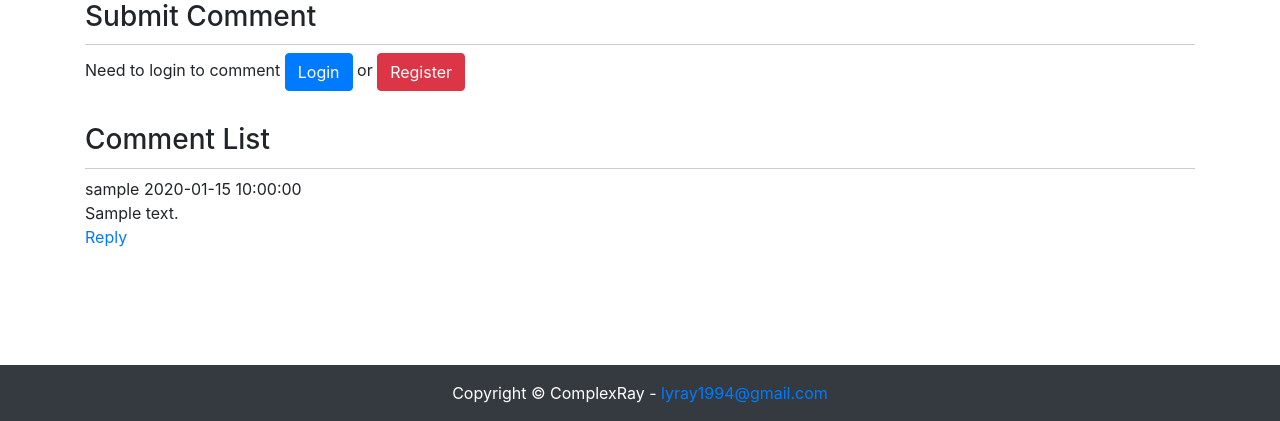
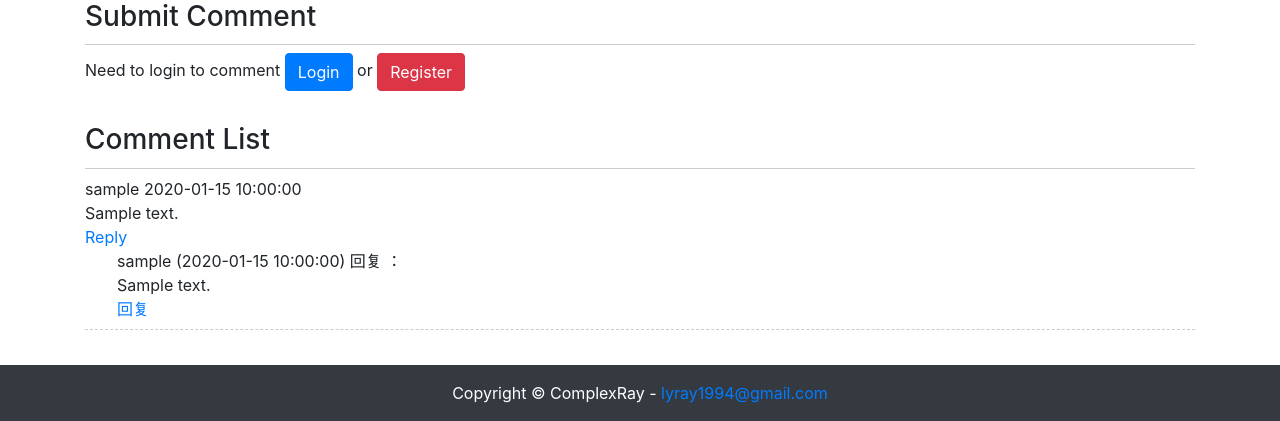
Before and after one commit to NanW3/ray_blog, a Django app: page /article/article-detail/1/ in a window 1280 px wide. Shown: the part 379-800 px from the top of the page. Run offline with Django 3.2, Linux system fonts and the light colour scheme; tables that the repository leaves empty hold one stand-in row (values such as "Sample post"); parts of the project's set-up code (start-up, migrations or seed data) failed here and were passed over; some libraries are stand-ins or nearby versions.

Commit message:
comments/fomrs.py,views.py: finish tree comment & templates/article/detail.html: finish tree comment

```diff
--- a/my_blog/article/views.py
+++ b/my_blog/article/views.py
@@ -60,8 +60,9 @@
     context['previous_article'] = ArticlePost.objects.filter(created__lt=article.created).first()
     context['article'] = article
     context['read'] = article.read_number
-    context['comments'] = comments
-    context['comment_form'] = CommentForm(initial={'content_type':article_content_type.model, 'object_id': id})
+    context['comments'] = comments.order_by('-comment_time')
+    context['comment_form'] = CommentForm(initial={'content_type':article_content_type.model, 'object_id': id, 'reply_comment_id': 0})
+    print (context['comments'])
     response = render(request, "article/detail.html", context)
     response.set_cookie("read_%s" % article.id, "true")
     return response
--- a/my_blog/comments/forms.py
+++ b/my_blog/comments/forms.py
@@ -2,12 +2,14 @@
 from django.contrib.contenttypes.models import ContentType
 from django.db.models import ObjectDoesNotExist
 from ckeditor.widgets import CKEditorWidget
+from .models import Comment
 
 class CommentForm(forms.Form):
     content_type = forms.CharField(widget=forms.HiddenInput)
     object_id = forms.IntegerField(widget=forms.HiddenInput)
     text = forms.CharField(widget=CKEditorWidget(config_name='comment_ckeditor'), error_messages={'required': 'Comment cannot be empty'})
 
+    reply_comment_id = forms.IntegerField(widget=forms.HiddenInput(attrs={'id': 'reply_comment_id'}))
     def __init__(self, *args, **kwargs):
         if 'user' in kwargs:
             self.user = kwargs.pop('user')
@@ -28,3 +30,15 @@
         except ObjectDoesNotExist:
             raise forms.ValidationError('Comment object does not exist')
         return self.cleaned_data
+
+    def clean_reply_comment_id(self):
+        reply_comment_id = self.cleaned_data['reply_comment_id']
+        if reply_comment_id < 0:
+            raise forms.ValidationError('回复出错')
+        elif reply_comment_id == 0:
+            self.cleaned_data['parent'] = None
+        elif Comment.objects.filter(pk=reply_comment_id).exists():
+            self.cleaned_data['parent'] = Comment.objects.get(pk=reply_comment_id)
+        else:
+            raise forms.ValidationError('回复出错')
+        return reply_comment_id
--- a/my_blog/comments/models.py
+++ b/my_blog/comments/models.py
@@ -12,7 +12,7 @@
     comment_time = models.DateTimeField(auto_now_add=True)
     user = models.ForeignKey(User, related_name="comments", on_delete=models.DO_NOTHING)
 
-    root = models.ForeignKey('self', related_name="root_comments", null=True, on_delete=models.DO_NOTHING)
+    root = models.ForeignKey('self', related_name="root_comment", null=True, on_delete=models.DO_NOTHING)
     parent = models.ForeignKey('self', related_name="parent_comment", null=True, on_delete=models.DO_NOTHING)
     reply_to = models.ForeignKey(User, null=True, on_delete=models.DO_NOTHING)
 
--- a/my_blog/static/article/article_list.css
+++ b/my_blog/static/article/article_list.css
@@ -49,3 +49,12 @@
 div.django-ckeditor-widget {
     width: 100%;
 }
+
+div.comment {
+    border-bottom: 1px dashed #ccc;
+    margin-bottom: 0.5em;
+    padding-bottom: 0.5em;
+}
+div.reply {
+    margin-left: 2em;
+}
--- a/my_blog/templates/article/detail.html
+++ b/my_blog/templates/article/detail.html
@@ -125,7 +125,7 @@
                             $("#comment_list").prepend(comment_html);
                         }else{
                             // 插入回复
-                            var reply_html ='<div class="reply"><span>' + data['username'] + '</span><span> (' + data['comment_time'] + ')</span><span> 回复 </span><span>' + data['reply_to'] + '：</span><div id="comment_' + data['pk'] + '">' + data['text'] + '</div><a href="javascript:reply(' + data['pk'] + ');">回复</a></div>';
+                            var reply_html ='<div class="reply"><span>' + data['username'] + '</span><span> (' + data['comment_time'] + ')</span><span> Reply </span><span>' + data['reply_to'] + '：</span><div id="comment_' + data['pk'] + '">' + data['text'] + '</div><a href="javascript:reply(' + data['pk'] + ');">回复</a></div>';
                             $("#root_" + data['root_pk']).append(reply_html);
                         }
                         // 清空编辑框的内容
```
Also changed, not shown: my_blog/comments/views.py (+12 -0 lines).
